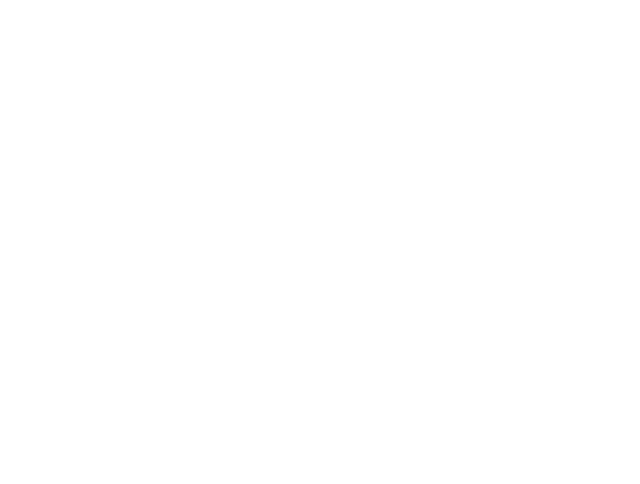
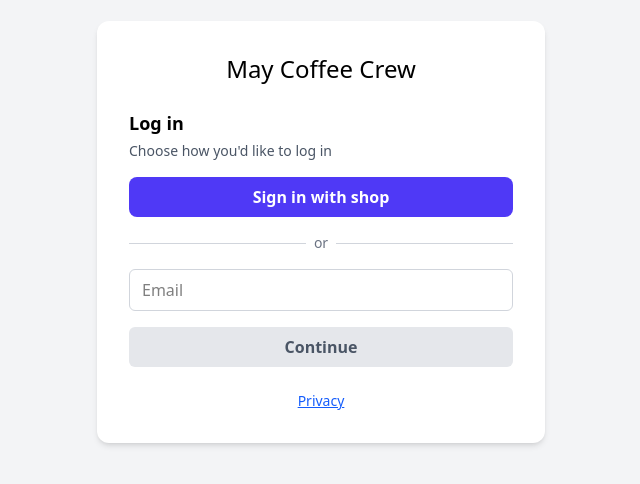
Before and after one commit to Long78596/mayCoffeecrow, a React (Vite) app: page /login in a window 1280 px wide. Before the commit this address had no page. Shown: the part 168-652 px from the top of the page, without its empty margins (319-959 px from the left). Built offline with nearby package versions, Linux system fonts and the light colour scheme.

Commit message:
xong trang login , fix thanh header

```diff
--- a/src/App.jsx
+++ b/src/App.jsx
@@ -7,6 +7,7 @@ import BlogGuides from "./pages/BlogGuides";
 import BlogPhin from "./pages/BlogPhin";
 import { MainLayout } from "./components/layouts/MainLayout";
 import { Cart } from "./pages/Cart";
+import { Login } from "./pages/Login";
 
 function App() {
   return (
@@ -24,6 +25,7 @@ function App() {
             element={<BlogPhin />}
           />
         </Route>
+        <Route path="/login" element={<Login />} />
       </Routes>
     </BrowserRouter>
   );
--- /dev/null
+++ b/src/components/Login/LoginPage.jsx
@@ -0,0 +1,43 @@
+export const LoginPage=()=>{
+    return (
+      <>
+        <div className="min-h-screen flex items-center justify-center bg-gray-100 px-4 ">
+          <div className="rounded-xl shadow-md p-8 w-full  bg-white max-w-md">
+            <h2 className="text-center text-2xl font-medium mb-6">
+              {" "}
+              May Coffee Crew
+            </h2>
+            <h3 className="text-lg font-semibold mb-1">Log in</h3>
+            <div className="div">
+              <p className="text-sm text-gray-600 mb-4">
+                Choose how you'd like to log in
+              </p>
+            </div>
+            <button className=" cursor-pointer w-full bg-indigo-600 hover:bg-indigo-700 text-white py-2 px-4 rounded-lg  font-semibold mb-4">
+              Sign in with shop
+            </button>
+
+            <div className="flex items-center mb-4">
+              <hr className="flex-grow border-gray-300" />
+              <span className="px-2 text-sm text-gray-500">or</span>
+              <hr className="flex-grow border-gray-300" />
+            </div>
+
+            <input
+              type="email"
+              placeholder="Email"
+              className="w-full border border-gray-300 rounded-md px-3 py-2 mb-4 focus:outline-none focus:ring-2 focus:ring-indigo-400"
+            />
+
+            <button className="w-full bg-gray-200 text-gray-600 font-semibold py-2 px-4 rounded-md cursor-not-allowed">
+              Continue
+            </button>
+
+            <div className="mt-6 text-sm text-center text-blue-600 underline cursor-pointer">
+              Privacy
+            </div>
+          </div>
+        </div>
+      </>
+    );
+}
--- a/src/components/layouts/Header.jsx
+++ b/src/components/layouts/Header.jsx
@@ -10,6 +10,7 @@ import {
   FaBars,
   FaChevronRight,
 } from "react-icons/fa";
+import { ChevronDown } from "lucide-react";
 import { Link } from "react-router-dom";
 
 import {useState} from "react";
@@ -53,18 +54,20 @@ export const Header = () => {
     <>
       <header className="w-full">
         {/* === giao diện desktop === */}
-        <div className="h-[96px] hidden md:block"></div>
+        <div className="  hidden md:block"></div>
 
         {/* === giao diện desktop cố định === */}
-        <div className="hidden md:block">
+        <div className="hidden md:block mt-0 md:mt-20 lg:mt-20">
           <div className="bg-orange-200  lg:items-center text-center py-2 text-sm font-semibold text-teal-700 fixed top-0 left-0 w-full z-[999]">
             <p>
-              <strong>FREE SHIPPING ON ALL ORDERS $65+</strong>
+              <strong>
+                FREE SHIPPING ON ALL CANS - No Minimum Spend Needed!
+              </strong>
             </p>
           </div>
 
           <div
-            className="fixed top-[32px] left-0 w-full z-[999] text-white py-2"
+            className="fixed top-[32px] left-0 w-full z-[999] text-white py-2 "
             style={{ backgroundColor: "rgb(18, 111, 134)" }}
           >
             <div className="container mx-auto px-4 flex justify-between items-center">
@@ -92,7 +95,10 @@ export const Header = () => {
                     onMouseLeave={() => setShowDropdown(false)}
                   >
                     <div className="cursor-pointer flex items-center gap-1">
-                      SHOP <span>▼</span>
+                      SHOP{" "}
+                      <span>
+                        <ChevronDown className="text-white" />
+                      </span>
                     </div>
 
                     {/* Mega Dropdown */}
@@ -163,7 +169,7 @@ export const Header = () => {
 
               {/* User Actions */}
               <div className="flex gap-3 items-center">
-                <Link to="#">
+                <Link to="/login">
                   <FaUser className="h-6 w-6" />
                 </Link>
                 <Link to="#">
@@ -182,10 +188,10 @@ export const Header = () => {
           <div className="fixed top-0 left-0 w-full z-[999]">
             {/* Navbar mobile */}
             {/* Marquee banner */}
-            <div className="bg-orange-200 text-center py-3 text-sm font-semibold text-teal-700 overflow-hidden whitespace-nowrap">
+            <div className="bg-orange-200 text-center py-2 text-sm font-semibold text-teal-700 overflow-hidden whitespace-nowrap">
               <marquee behavior="scroll" direction="left">
                 <strong className="animate-marquee">
-                  FREE SHIPPING ON ALL ORDERS $65+
+                  FREE SHIPPING ON ALL CANS - No Minimum Spend Needed!
                 </strong>
               </marquee>
             </div>
@@ -198,9 +204,13 @@ export const Header = () => {
               </button>
               <img src="/logo.svg" className="h-8" alt="Logo" />
               <div className="flex gap-3 items-center">
-                <FaSearch className="h-5 w-5" />
-                <FaUser className="h-5 w-5" />
-                <Link to="/cart">
+                <Link to="#" className="cursor-pointer">
+                  <FaSearch className="h-5 w-5" />
+                </Link>
+                <Link to="/login" className="cursor-pointer">
+                  <FaUser className="h-5 w-5" />
+                </Link>
+                <Link to="/cart" className="cursor-pointer">
                   <FaShoppingCart className="h-5 w-5" />
                 </Link>
               </div>
@@ -211,7 +221,7 @@ export const Header = () => {
 
           {/* Slide menu */}
           {isMenuOpen && (
-            <div className=" w-full h-full fixed left-0 top-[96px] z-[9999] flex">
+            <div className=" w-full h-full fixed left-0 top-[90px] z-[9999] flex">
               {/* Side menu */}
               <div
                 className="flex-1 h-full w-[80vw] px-4 text-white"
--- a/src/components/layouts/MainLayout.jsx
+++ b/src/components/layouts/MainLayout.jsx
@@ -1,19 +1,67 @@
-import { Outlet } from "react-router-dom"
+import { useEffect, useState } from "react";
+import { Outlet } from "react-router-dom";
 import { Header } from "./Header";
 import { Footer } from "./Footer";
+import { FaArrowUp } from "react-icons/fa";
 
-export  const MainLayout=()=>{
+
+export const MainLayout = () => {
+  const [isScrolled, setIsScrolled] = useState(false);
+
+  useEffect(() => {
+    const handleScroll = () => {
+      setIsScrolled(window.scrollY > 100);
+    };
+
+    window.addEventListener("scroll", handleScroll);
+    return () => window.removeEventListener("scroll", handleScroll);
+  }, []);
+
+  const handleScrollToTop = () => {
+    window.scrollTo({ top: 0, behavior: "smooth" });
+  };
 
   return (
     <>
-        <div className="flex flex-col min-h-screen">
+      <div className="flex flex-col min-h-screen relative">
         <Header />
         <main className="flex-grow">
           <Outlet />
         </main>
         <Footer />
+
+        {/* {isScrolled && (
+          <button
+            onClick={handleScrollToTop}
+            className="fixed bottom-6 right-6 z-50 bg-[#5b9ea6] text-white p-3 rounded-full shadow-md hover:opacity-80 transition"
+            aria-label="Scroll to top"
+          >
+            <svg
+              xmlns="http://www.w3.org/2000/svg"
+              className="h-5 w-5"
+              fill="none"
+              viewBox="0 0 24 24"
+              stroke="currentColor"
+              strokeWidth={2}
+            >
+              <path
+                strokeLinecap="round"
+                strokeLinejoin="round"
+                d="M5 15l7-7 7 7"
+              />
+            </svg>
+          </button>
+        )} */}
+        {isScrolled && (
+          <button
+            onClick={handleScrollToTop}
+            className=" cursor-pointer fixed bottom-6 right-6 z-50 bg-[#5b9ea6] text-white p-3 rounded-full shadow-md hover:opacity-80 transition"
+            aria-label="Scroll to top"
+          >
+            <FaArrowUp className="w-4 h-4" />
+          </button>
+        )}
       </div>
     </>
   );
-
-}
+};
--- /dev/null
+++ b/src/pages/Login.jsx
@@ -0,0 +1,7 @@
+import { LoginPage } from "../components/Login/LoginPage";
+export const Login = () => {
+  return <>
+  <LoginPage />
+
+  </>;
+};
```
Lines whose indentation alone changed are shown as unchanged.
